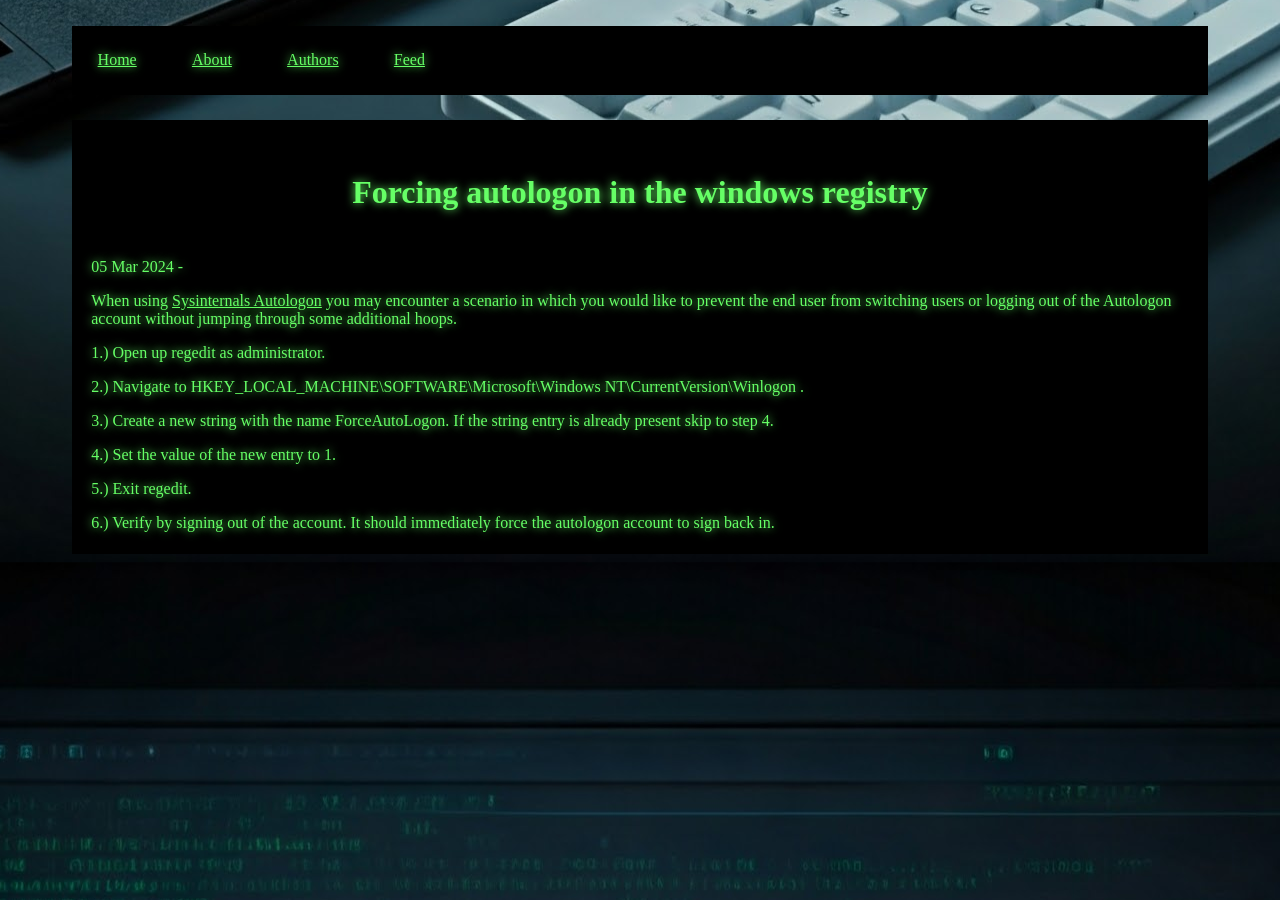
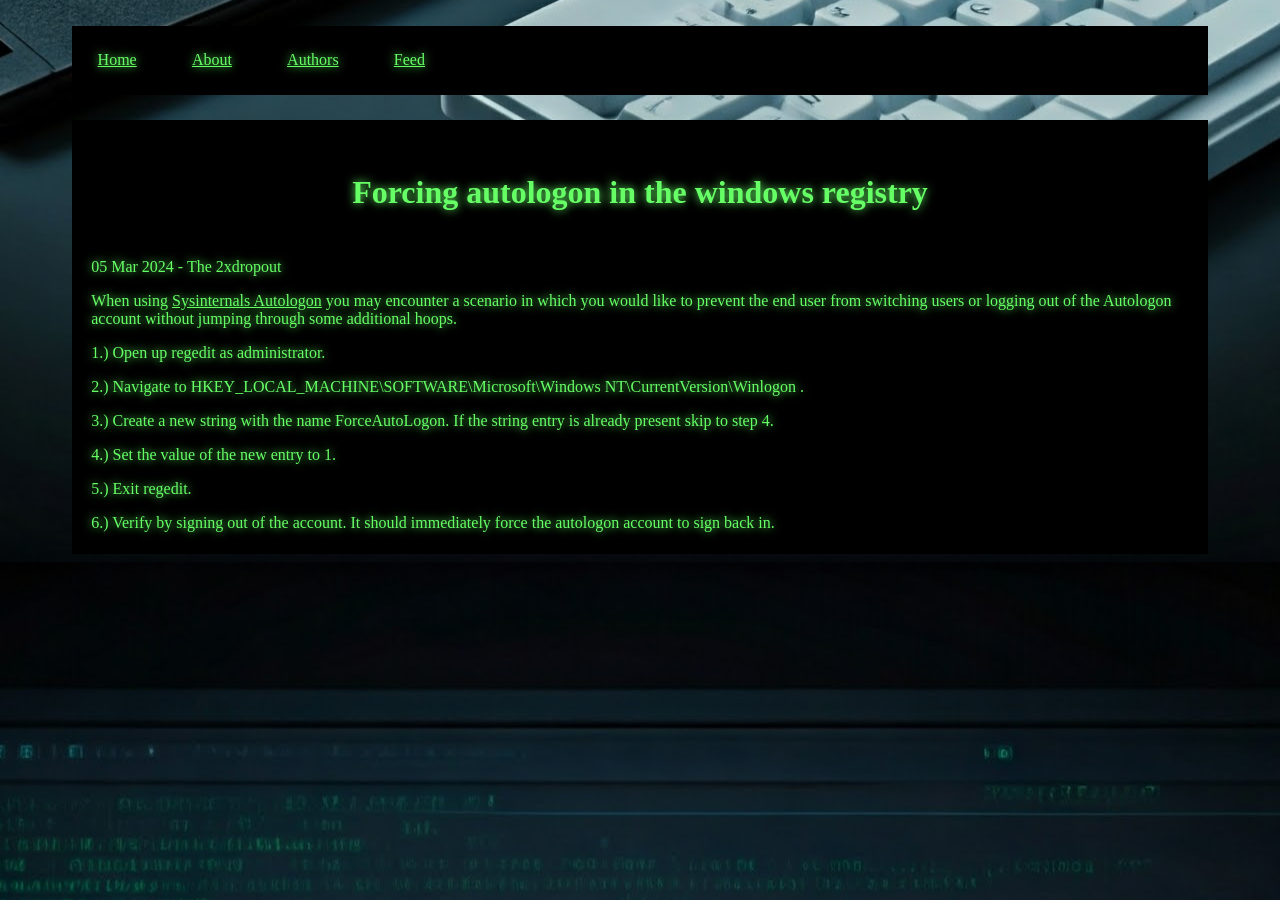
Before and after one commit to Philip-Otter/pbandt.github.io, a Jekyll site: the page built from _posts/2024-03-05-Forcing Autologon In The Windows Registry.md, in a window 1280 px wide. Built offline with Jekyll 4.4.1, drawn with Linux system fonts in a browser that asks for light colours; our own code applies the rules of GitHub Pages for plain Markdown files.

Commit message:
Add missing Jekyll information

```diff
--- a/_posts/2024-03-05-Forcing Autologon In The Windows Registry.md
+++ b/_posts/2024-03-05-Forcing Autologon In The Windows Registry.md
@@ -1,3 +1,7 @@
+---
+layout: post
+author: The 2xdropout
+---
 When using [Sysinternals Autologon](https://learn.microsoft.com/en-us/sysinternals/downloads/autologon) you may encounter a scenario in which you would like to prevent the end user from switching users or logging out of the Autologon account without jumping through some
 additional hoops.
 
```
